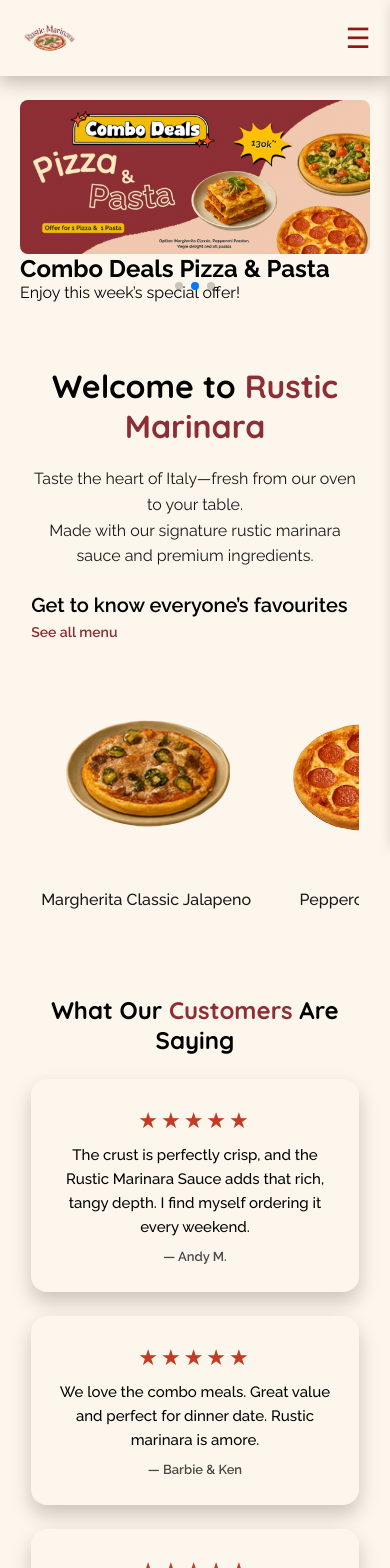
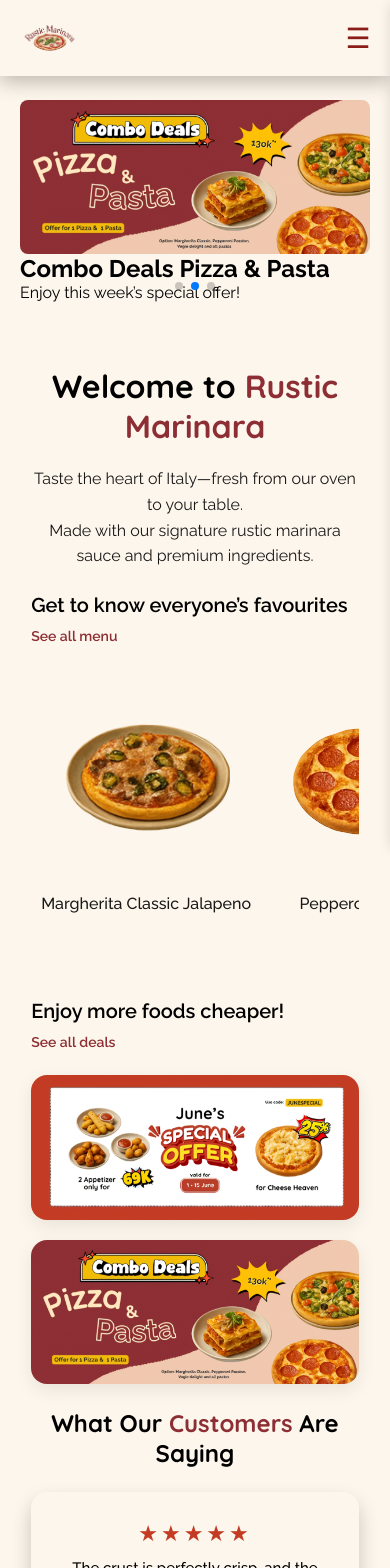
Before and after one commit to theo00000/rustic-marinara, a React (Create React App) app: page / in a window 390 px wide. Shown: the top 1568 px of the page. Built offline with nearby package versions, Linux system fonts and the light colour scheme.

Commit message:
fix(home): layout

```diff
--- a/src/pages/Home/Home.js
+++ b/src/pages/Home/Home.js
@@ -153,6 +153,16 @@ const Home = () => {
 
       {/* TESTIMONIAL */}
       <section className="testimonial-section">
+        <div className="testimonial-top">
+                <h2 className="testimonial-eyebrow">Enjoy more foods cheaper!</h2>
+                <a href="deals" className="testimonial-link">See all deals</a>
+            </div>
+
+            <div className="testimonial-promo">
+                <img src={specialOffer1} alt="Family Meal Special Offer" />
+                <img src={specialOffer2} alt="June Special Offer" />
+            </div>
+
             <h1 className="testimonial-title">
               What Our <span>Customers</span> Are Saying
             </h1>
--- a/src/pages/Home/home.css
+++ b/src/pages/Home/home.css
@@ -8,7 +8,6 @@
   display: flex;
   flex-direction: column;
   align-items: center;
-  justify-content: center;
   padding: var(--space-section) 0 var(--space-section-tight);
 }
 
@@ -214,21 +213,22 @@
 
 /* PROMO IMAGES */
 .testimonial-promo {
-  display: flex;
+  display: grid;
+  grid-template-columns: repeat(2, minmax(0, 1fr));
   justify-content: center;
   align-items: stretch;
   flex-wrap: wrap;
-  gap: 20px;
+  gap: clamp(20px, 3vw, 40px);
   width: 100%;
   max-width: 1440px;
   margin-bottom: var(--space-section-tight);
 }
 
 .testimonial-promo img {
-  flex: 1 1 45%;
+  flex: 1;
   max-width: 540px;
   width: 100%;
-  border-radius: 12px;
+  border-radius: 16px;
   object-fit: cover;
   background-color: var(--light-bg-color);
   box-shadow: 0 6px 18px rgba(0, 0, 0, 0.08);
@@ -333,11 +333,8 @@
 
   background: linear-gradient(
     135deg,
-    color-mix(in srgb, var(--mockup-color), #ffffff 8%),
-    var(--mockup-color)
+    var(--mockup-color) 100%
   );
-}
-.download-app-container {
 
   border-radius: 20px;
   padding: clamp(32px, 6vw, 64px);
@@ -522,15 +519,17 @@
 @media (max-width: 768px) {
   .header-menu,
   .testimonial-top {
-    flex-direction: column;
-    align-items: flex-start;
-    gap: 8px;
+    flex-direction: row;
+    align-items: center;
+    justify-content: space-between;
+    gap: 12px;
     padding: 0;
   }
 
   .header-menu a,
   .testimonial-link {
     font-size: 14px;
+    white-space: nowrap;
   }
 
   .carousel {
@@ -542,8 +541,7 @@
   }
 
   .testimonial-promo {
-    flex-direction: column;
-    align-items: center;
+    grid-template-columns: 1fr;
     gap: 20px;
   }
 
```
Lines whose indentation alone changed are shown as unchanged.
